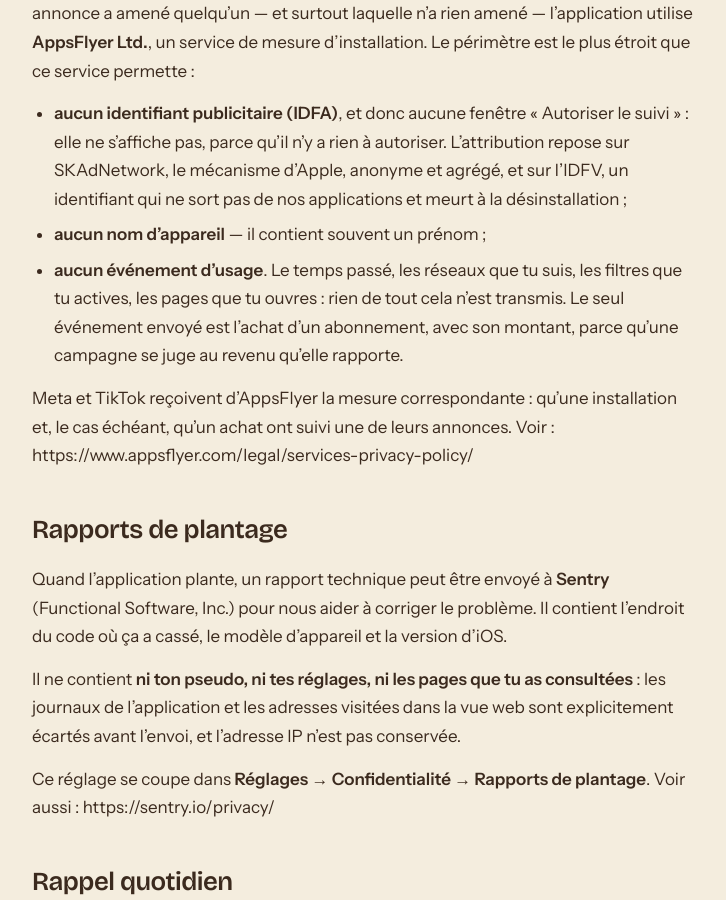
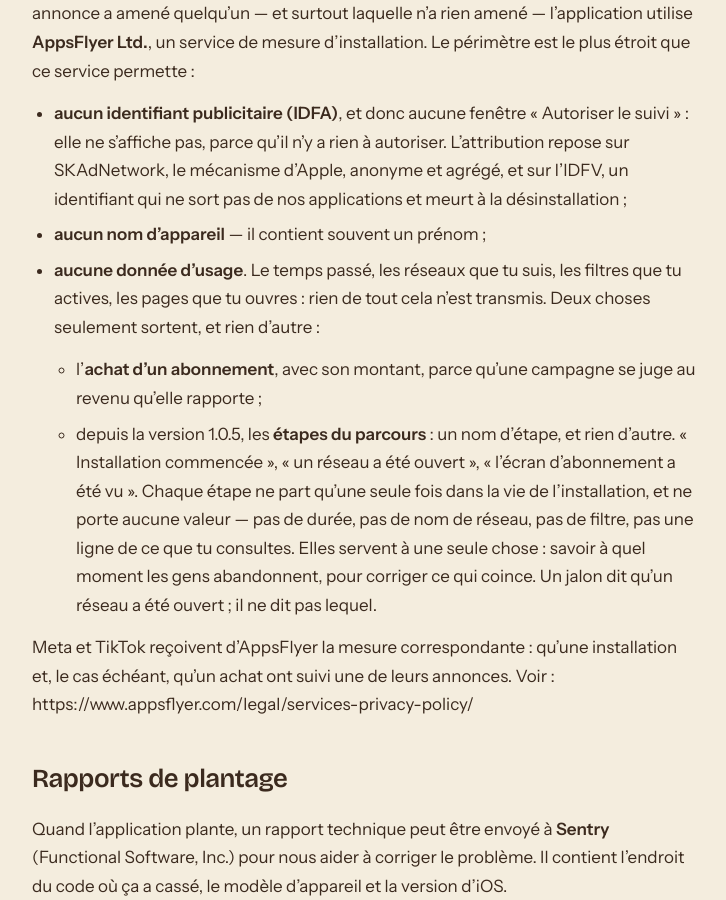
Before and after one commit to Ya6n93/slowcial-site, a Jekyll site: the page built from confidentialite.md, in a window 1280 px wide and 900 px high, scrolled down 1913 px. Shown: the whole window, without its empty margins (274-1000 px from the left). Built offline with Jekyll 4.4.1, drawn with Linux system fonts in a browser that asks for light colours; some of the changed text lies outside the part shown.

Commit message:
La politique dit ce qui part désormais : les étapes du parcours
Depuis la 1.0.5, l'application envoie dix-neuf noms d'étapes à AppsFlyer, pour
savoir où les gens s'arrêtent — 18 % reviennent le lendemain, 4 % au bout d'une
semaine, et rien jusqu'ici ne disait à quel moment ça casse. La page promettait
« aucun événement d'usage » : ce n'est plus vrai, et une politique fausse vaut
moins que pas de politique du tout.

La promesse qui compte, elle, est inchangée et reste écrite mot pour mot : le
temps passé, les réseaux suivis, les filtres activés, les pages ouvertes ne
sont pas transmis. Un jalon dit qu'un réseau a été ouvert ; il ne dit pas
lequel, ni quand, ni combien de temps. C'est cette distinction que le nouveau
paragraphe explique plutôt que de l'affirmer : un nom d'étape, aucune valeur,
une seule fois dans la vie de l'installation.

Le titre de la puce passe d'« aucun événement d'usage » à « aucune donnée
d'usage », qui est la formulation exacte : ce sont les données qui ne sortent
pas, et deux événements seulement qui sortent — l'achat, avec son montant, et
les étapes, sans rien.

La déclaration App Store Connect, elle, n'a pas eu à bouger : « Interaction
avec le produit → Analyses » y figurait déjà.

Reste ouvert, et c'est une décision à prendre : la section « Modifications »
promet qu'un changement impliquant une collecte serait annoncé DANS
l'application avant d'entrer en vigueur. Rien n'est annoncé pour l'instant.

Co-Authored-By: Claude Opus 5 (1M context) <noreply@anthropic.com>

```diff
--- a/confidentialite.md
+++ b/confidentialite.md
@@ -74,10 +74,18 @@ plus étroit que ce service permette :
   repose sur SKAdNetwork, le mécanisme d'Apple, anonyme et agrégé, et sur l'IDFV, un
   identifiant qui ne sort pas de nos applications et meurt à la désinstallation ;
 - **aucun nom d'appareil** — il contient souvent un prénom ;
-- **aucun événement d'usage**. Le temps passé, les réseaux que tu suis, les filtres
-  que tu actives, les pages que tu ouvres : rien de tout cela n'est transmis. Le seul
-  événement envoyé est l'achat d'un abonnement, avec son montant, parce qu'une campagne
-  se juge au revenu qu'elle rapporte.
+- **aucune donnée d'usage**. Le temps passé, les réseaux que tu suis, les filtres
+  que tu actives, les pages que tu ouvres : rien de tout cela n'est transmis. Deux
+  choses seulement sortent, et rien d'autre :
+  - l'**achat d'un abonnement**, avec son montant, parce qu'une campagne se juge au
+    revenu qu'elle rapporte ;
+  - depuis la version 1.0.5, les **étapes du parcours** : un nom d'étape, et rien
+    d'autre. « Installation commencée », « un réseau a été ouvert », « l'écran
+    d'abonnement a été vu ». Chaque étape ne part qu'une seule fois dans la vie de
+    l'installation, et ne porte aucune valeur — pas de durée, pas de nom de réseau,
+    pas de filtre, pas une ligne de ce que tu consultes. Elles servent à une seule
+    chose : savoir à quel moment les gens abandonnent, pour corriger ce qui coince.
+    Un jalon dit qu'un réseau a été ouvert ; il ne dit pas lequel.
 
 Meta et TikTok reçoivent d'AppsFlyer la mesure correspondante : qu'une installation
 et, le cas échéant, qu'un achat ont suivi une de leurs annonces. Voir :
```
Also changed, not shown: other parts of confidentialite.md (+1 -1 lines), privacy.md (+12 -4 lines).
